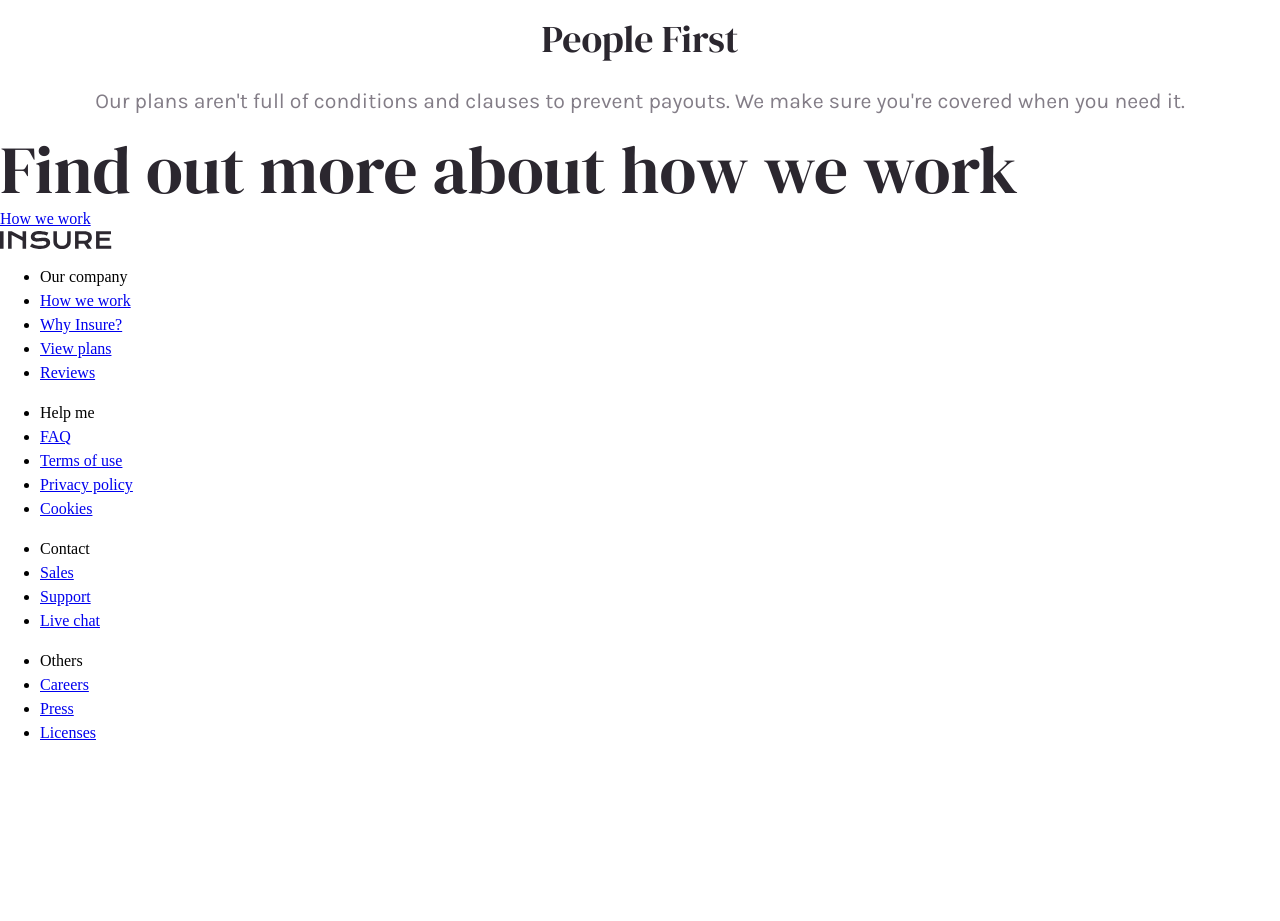
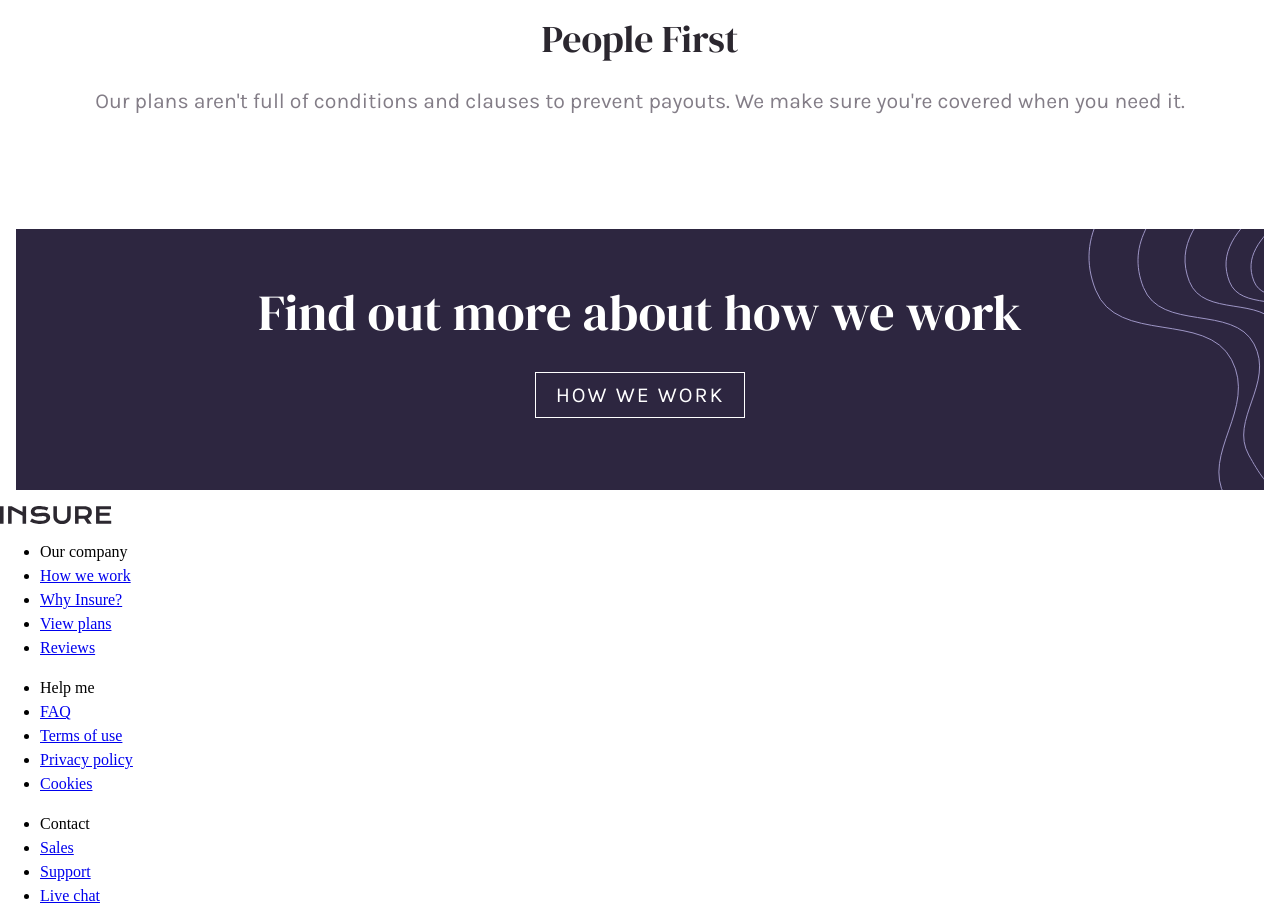
Before and after one commit to dottereldesign/insure_landing_page, a plain HTML site: page index.html in a window 1280 px wide. Shown: the part 2000-2921 px from the top of the page. Before the commit the page ends 2761 px from the top, so only its background shows below. Drawn offline with Linux system fonts and the light colour scheme.

Commit message:
Add how we work section with styling and bg img.

```diff
--- a/index.html
+++ b/index.html
@@ -65,11 +65,13 @@
     </p>
   </section>
 
-  <section>
-    <h2>Find out more about how we work</h2>
-    <a href="#">
-      <p>How we work</p>
-    </a>
+  <section class="find_more">
+    <div class="find_more-content">
+      <h2>Find out more about how we work</h2>
+      <a href="#">
+        <p>How we work</p>
+      </a>
+    </div>
   </section>
 
   <footer>
--- a/style.css
+++ b/style.css
@@ -218,3 +218,49 @@ h3 {
 .feature img {
   margin-top: 48px;
 }
+
+/* section - find_more */
+.find_more {
+  margin-top: 96px;
+}
+
+.find_more-content {
+  background-color: var(--clr-primary-100);
+  background-image: url("images/bg-pattern-how-we-work-mobile.svg");
+  background-repeat: no-repeat;
+  background-position: top 0 right 0;
+
+  padding: 16px;
+  margin: 16px;
+  display: flex;
+  flex-direction: column;
+  align-items: center;
+}
+
+.find_more h2 {
+  color: white;
+  font-size: var(--fs-800);
+  font-weight: var(--fw-regular);
+  font-family: var(--ff-primary-100);
+  text-align: center;
+  padding: 40px 16px 0 16px;
+}
+
+.find_more a {
+  color: white;
+  margin: 32px 0 56px 0;
+  text-decoration: none;
+}
+
+.find_more a p {
+  font-size: var(--fs-500);
+  font-weight: var(--fw-regular);
+  font-family: var(--ff-primary-200);
+  text-transform: uppercase;
+  letter-spacing: 2px;
+  border: 1px solid white;
+  display: inline-block;
+  padding: 6px 20px;
+}
+
+/* footer */
```
